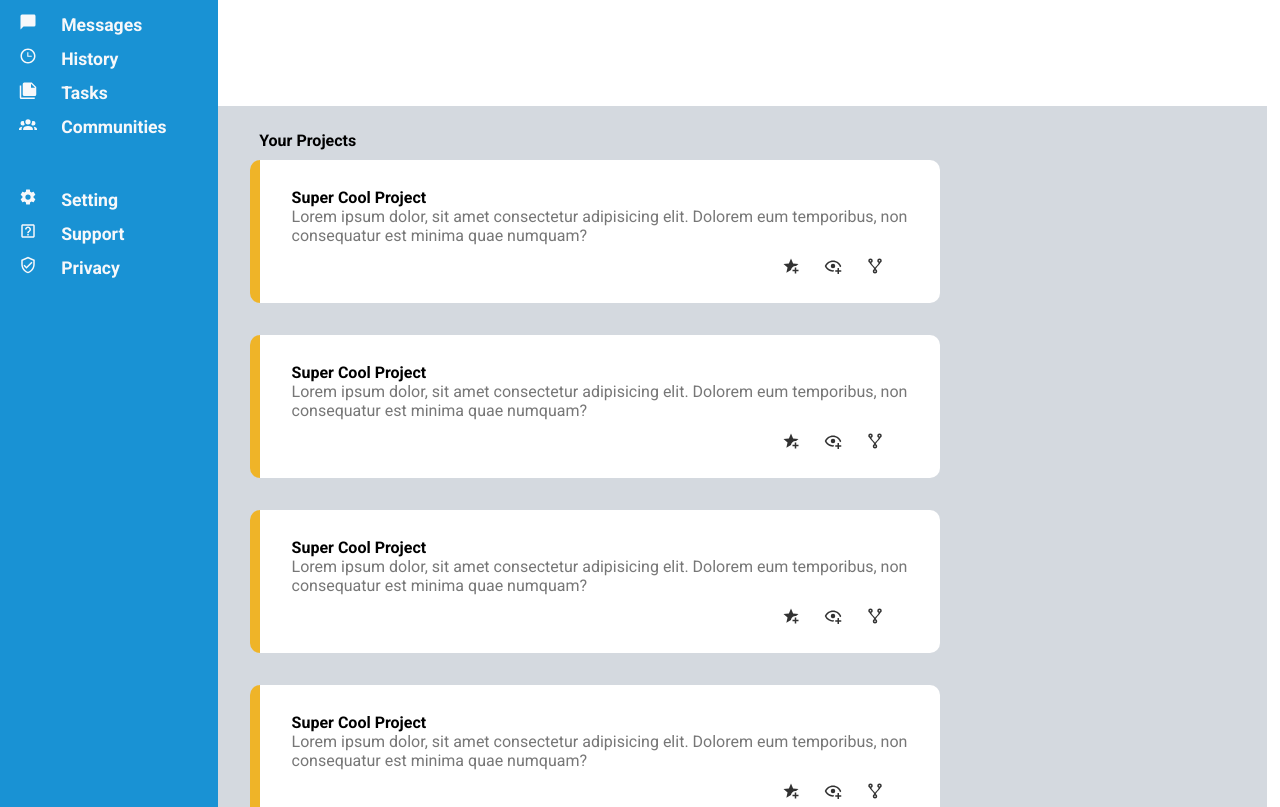
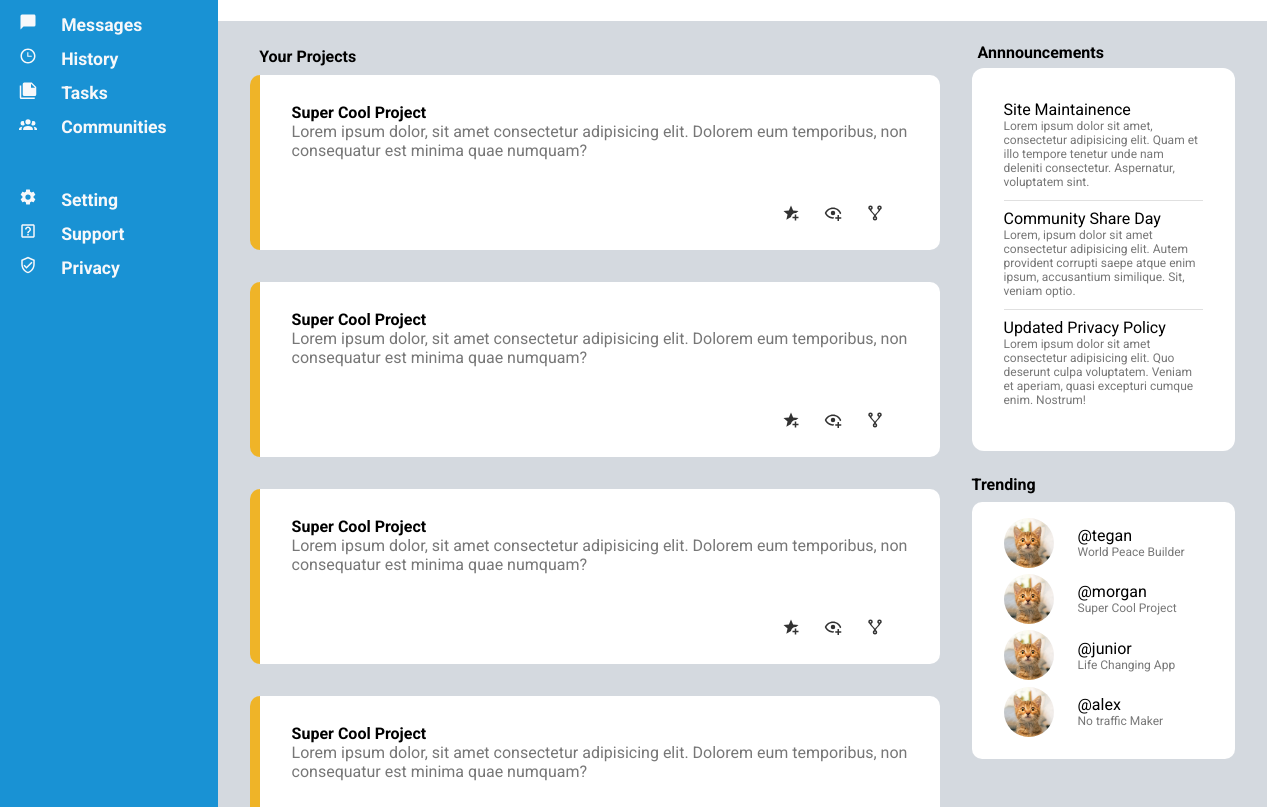
Before and after one commit to kuushal/admin-dashboard, a plain HTML site: page index.html in a window 1280 px wide. Shown: the part 145-952 px from the top of the page. Drawn offline with Linux system fonts and the light colour scheme.

Commit message:
finish announcements and trending sectin

```diff
--- a/index.html
+++ b/index.html
@@ -71,6 +71,7 @@
 
 
             </div>
+
             <div class="main">
                 <div class="cards">
                     <p class="projects">Your Projects</p>
@@ -145,6 +146,76 @@
                     </div>
 
                 </div>
+
+                <div class="extra-sidebar">
+                    <div class="extra-sidebar">
+                        <div class="announcement-container">
+                            <p class="accounce-span">Annnouncements</p>
+                            <div class="announcements">
+                                <div class="announcement">
+                                    <p>Site Maintainence</p>
+                                    <p class="updates">Lorem ipsum dolor sit amet, consectetur adipisicing elit. Quam et
+                                        illo
+                                        tempore tenetur
+                                        unde nam deleniti consectetur. Aspernatur, voluptatem sint.</p>
+                                </div>
+                                <div class="line-break"></div>
+                                <div class="announcement">
+                                    <p>Community Share Day</p>
+                                    <p class="updates">Lorem, ipsum dolor sit amet consectetur adipisicing elit. Autem
+                                        provident
+                                        corrupti saepe
+                                        atque enim ipsum, accusantium similique. Sit, veniam optio.</p>
+                                </div>
+                                <div class="line-break"></div>
+                                <div class="announcement">
+                                    <p>Updated Privacy Policy</p>
+                                    <p class="updates">Lorem ipsum dolor sit amet consectetur adipisicing elit. Quo
+                                        deserunt
+                                        culpa voluptatem.
+                                        Veniam et aperiam, quasi excepturi cumque enim. Nostrum!</p>
+                                </div>
+                            </div>
+                        </div>
+
+                        <div class="trending-container">
+                            <p class="trending-section-heading">Trending</p>
+
+                            <div class="trending-users">
+                                <div class="user-details trending">
+                                    <img class="svg user-img" src="images/profile_avatar.jpg" alt="cute cat sitting">
+                                    <div class="user-welcome">
+                                        <p class="">@tegan</p>
+                                        <p class="updates">World Peace Builder</p>
+                                    </div>
+                                </div>
+                                <div class="user-details trending">
+                                    <img class="svg user-img" src="images/profile_avatar.jpg" alt="cute cat sitting">
+                                    <div class="user-welcome">
+                                        <p class="">@morgan</p>
+                                        <p class="updates">Super Cool Project</p>
+                                    </div>
+                                </div>
+                                <div class="user-details trending">
+                                    <img class="svg user-img" src="images/profile_avatar.jpg" alt="cute cat sitting">
+                                    <div class="user-welcome">
+                                        <p class="">@junior</p>
+                                        <p class="updates">Life Changing App</p>
+                                    </div>
+                                </div>
+                                <div class="user-details trending">
+                                    <img class="svg user-img" src="images/profile_avatar.jpg" alt="cute cat sitting">
+                                    <div class="user-welcome">
+                                        <p class="">@alex</p>
+                                        <p class="updates">No traffic Maker</p>
+                                    </div>
+                                </div>
+                            </div>
+
+                        </div>
+                    </div>
+                </div>
+
             </div>
         </div>
     </div>
--- a/style.css
+++ b/style.css
@@ -80,7 +80,7 @@ img {
 
 .main-container {
     display: grid;
-    grid-template-rows: 20% 80%;
+    /* grid-template-rows: 20% 80%; */
 }
 
 /* header */
@@ -88,6 +88,7 @@ img {
     padding-left: 2rem;
     background-color: white;
     padding-right: 5rem;
+    margin-bottom: 2rem;
 }
 
 .header-user-container {
@@ -191,7 +192,7 @@ button {
 
 .card {
     flex: 1;
-    flex-basis: 400px;
+    flex-basis: 380px;
     background-color: #ffffff;
     padding: 1.75rem 2rem;
     border-radius: 10px;
@@ -203,7 +204,7 @@ button {
 }
 
 .proj-desc {
-    /* margin-top: 0.75rem; */
+    padding-bottom: 2rem;
     color: rgba(119, 119, 119, 255);
 }
 
@@ -212,3 +213,56 @@ button {
     display: flex;
     justify-content: end;
 }
+
+/*  */
+.extra-sidebar {
+    margin-left: 1rem;
+}
+
+/* announcements section */
+.announcement-container {}
+
+.accounce-span {
+    padding: 6px;
+    font-weight: var(--font-weight-bold);
+}
+
+.announcements {
+    background-color: white;
+    border-radius: 12px;
+    padding: 2rem 2rem;
+
+}
+
+.updates {
+    font-size: 12px;
+    color: rgba(119, 119, 119, 255);
+}
+
+.announcement {
+    padding-bottom: 0.7rem;
+}
+
+.announcement:not(:last-child) {
+    border-bottom: 1px solid #e0e0e0;
+    margin-bottom: 0.5rem;
+}
+
+/* Trending users */
+.trending-container {}
+
+.trending-users {
+    padding: 1rem 2rem;
+    background-color: white;
+    border-radius: 10px;
+}
+
+.trending {
+    margin-bottom: 0.4rem;
+}
+
+.trending-section-heading {
+    font-weight: var(--font-weight-bold);
+    margin-top: 1.5rem;
+    margin-bottom: 0.5rem;
+}
```
